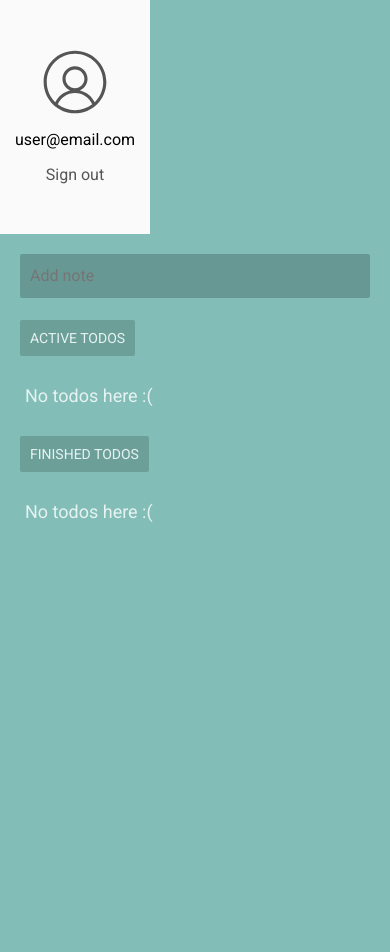
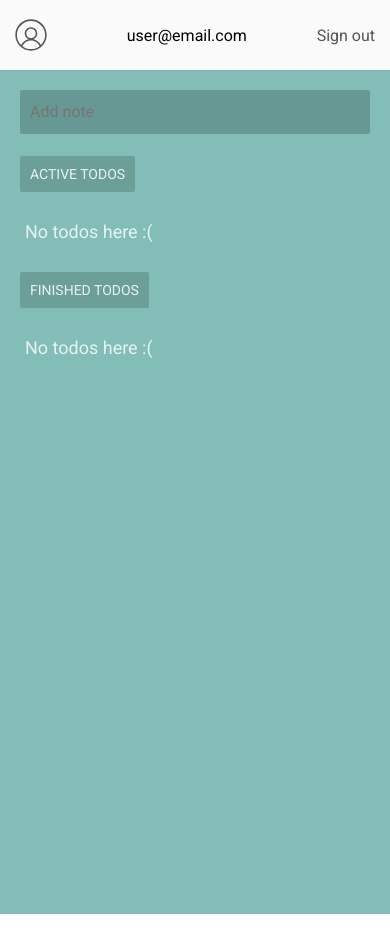
Before and after one commit to RuslanKhabibullin/react_redux_todo, a React (Create React App) app: page / in a window 390 px wide. Shown: the top 952 px of the page. After the commit the page ends 914 px from the top, so only its background shows below. Built offline with nearby package versions, Linux system fonts and the light colour scheme; sample sign-in values are in the browser's storage.

Commit message:
make sidebar more adaptive

```diff
--- a/src/components/UserSidebar/UserSidebar.css
+++ b/src/components/UserSidebar/UserSidebar.css
@@ -22,3 +22,21 @@
   color: #555;
   text-decoration: none;
 }
+
+@media(max-width: 768px) {
+  .user-sidebar {
+    width: 100%;
+    height: 70px;
+    display: flex;
+    flex-direction: row;
+    justify-content: space-between;
+    align-items: center;
+    padding: 15px;
+  }
+
+  .user-sidebar .user-logo {
+    margin: 0 10px 0 0;
+    width: 32px;
+    height: 32px;
+  }
+}
```
